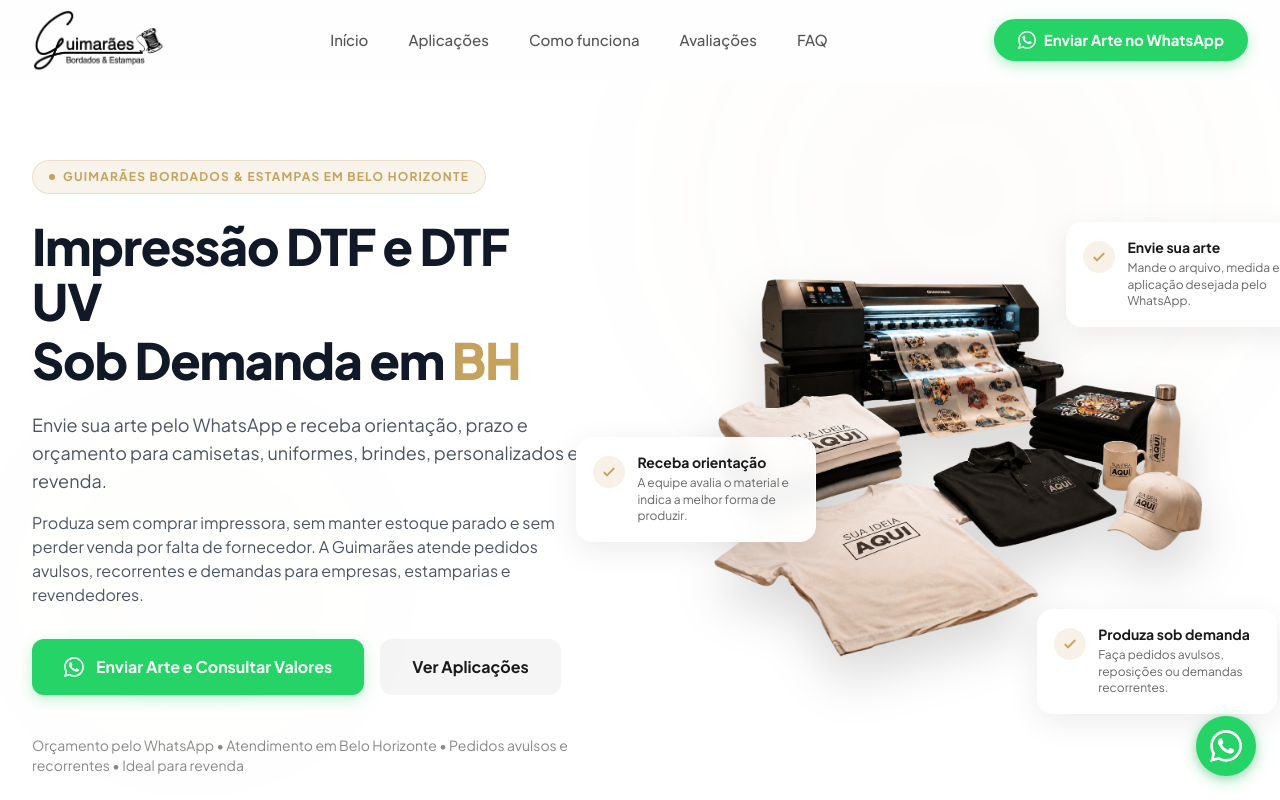
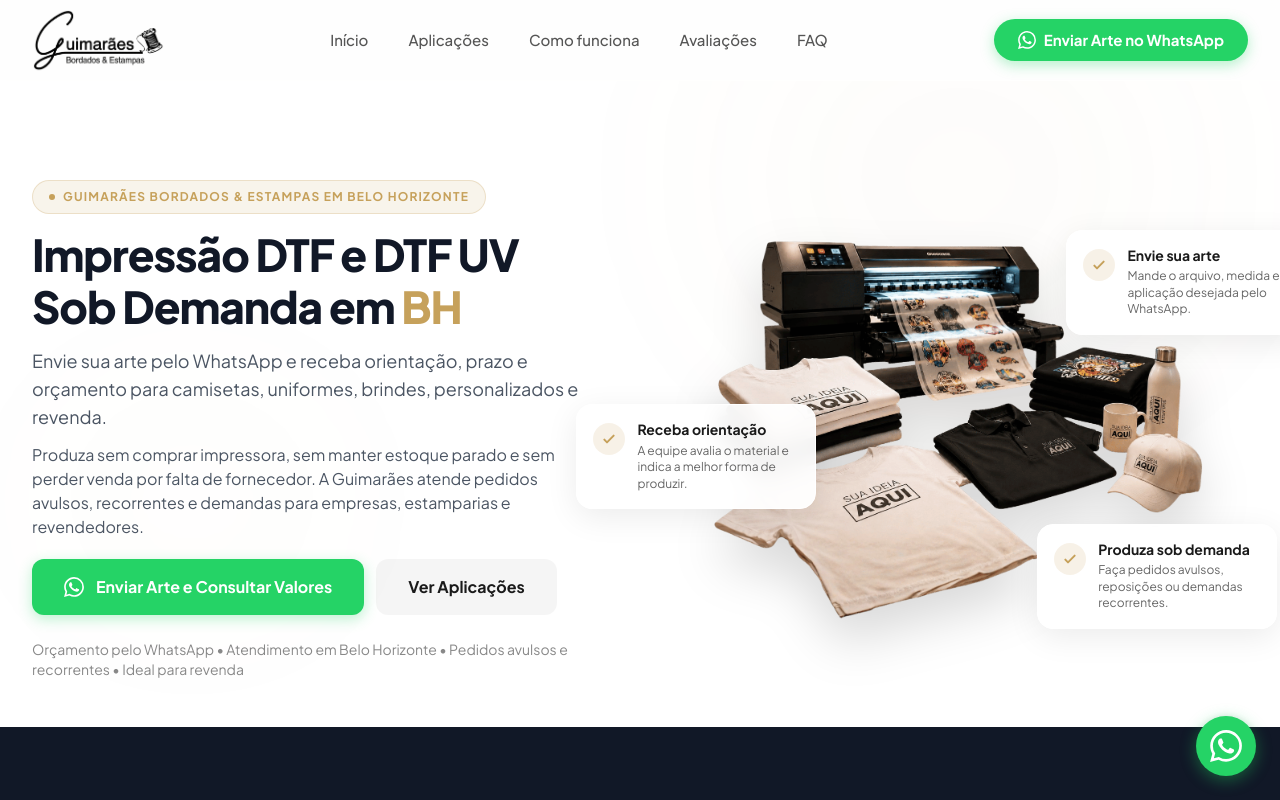
Before and after one commit to t0non/lpGuimar-esAtelier, a Next.js app: page / in a window 1280 px wide. Shown: the top 800 px of the page. Built offline with nearby package versions, Linux system fonts and the light colour scheme.

Commit message:
style: reduz espaçamentos internos e padding para otimizar hero em telas menores

```diff
--- a/src/components/HeroSection.tsx
+++ b/src/components/HeroSection.tsx
@@ -7,7 +7,7 @@
 
 export default function HeroSection() {
   return (
-    <section id="inicio" className="relative bg-white pt-16 lg:pt-20 pb-12 lg:pb-20 overflow-hidden">
+    <section id="inicio" className="relative bg-white pt-[90px] lg:pt-[100px] pb-12 overflow-hidden">
 
       {/* Background Decorativo Suave */}
       <div className="absolute inset-0 z-0 pointer-events-none overflow-hidden">
@@ -27,7 +27,7 @@
           {/* ══════════════════════════════════════
               COLUNA ESQUERDA — COPY & CTAs
           ══════════════════════════════════════ */}
-          <div className="flex flex-col items-center lg:items-start text-center lg:text-left gap-6 lg:pr-8">
+          <div className="flex flex-col items-center lg:items-start text-center lg:text-left gap-4 lg:pr-8">
 
             {/* Badge */}
             <div>
@@ -49,7 +49,7 @@
 
             {/* H1 */}
             <h1
-              className="text-3xl sm:text-4xl lg:text-[50px] font-extrabold tracking-tight"
+              className="text-3xl sm:text-4xl lg:text-[44px] font-extrabold tracking-tight"
               style={{ color: '#111827', lineHeight: '1.10' }}
             >
               Impressão DTF e DTF UV{' '}
@@ -62,7 +62,7 @@
             </h1>
 
             {/* Subheadline & Apoio */}
-            <div className="flex flex-col gap-4">
+            <div className="flex flex-col gap-3">
               <p
                 className="text-base sm:text-lg leading-relaxed max-w-xl"
                 style={{ color: '#4B5563' }}
@@ -78,7 +78,7 @@
             </div>
 
             {/* CTAs */}
-            <div className="flex flex-col w-full sm:w-auto sm:flex-row gap-4 mt-2">
+            <div className="flex flex-col w-full sm:w-auto sm:flex-row gap-3 mt-1">
               <a
                 href={WA_LINK}
                 target="_blank"
@@ -126,7 +126,7 @@
             </div>
 
             {/* Linha de Confiança */}
-            <div className="flex flex-col gap-3 mt-4 w-full">
+            <div className="flex flex-col gap-2 mt-2 w-full">
               <p className="text-sm" style={{ color: '#888888' }}>
                 Orçamento pelo WhatsApp&nbsp;•&nbsp;Atendimento em Belo Horizonte&nbsp;•&nbsp;Pedidos avulsos e recorrentes&nbsp;•&nbsp;Ideal para revenda
               </p>
@@ -136,7 +136,7 @@
           {/* ══════════════════════════════════════
               COLUNA DIREITA — CARDS / IMAGEM
           ══════════════════════════════════════ */}
-          <div className="relative w-full h-full min-h-[400px] lg:min-h-[500px] flex items-center justify-center">
+          <div className="relative w-full h-full flex items-center justify-center">
 
             {/* Foto principal (Mockup ou Ambiente de trabalho) livre de container */}
             <div className="relative w-full max-w-[500px] z-10 animate-fade-in-up">
```
